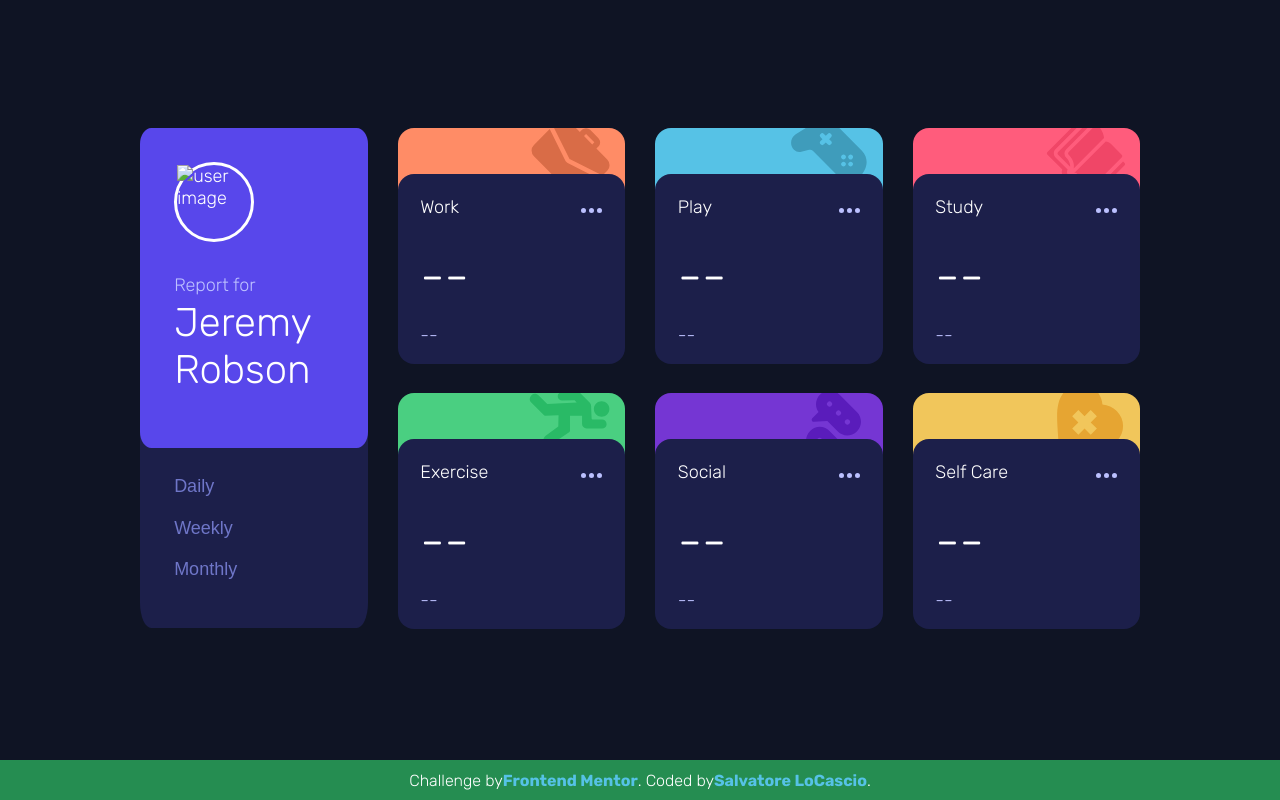
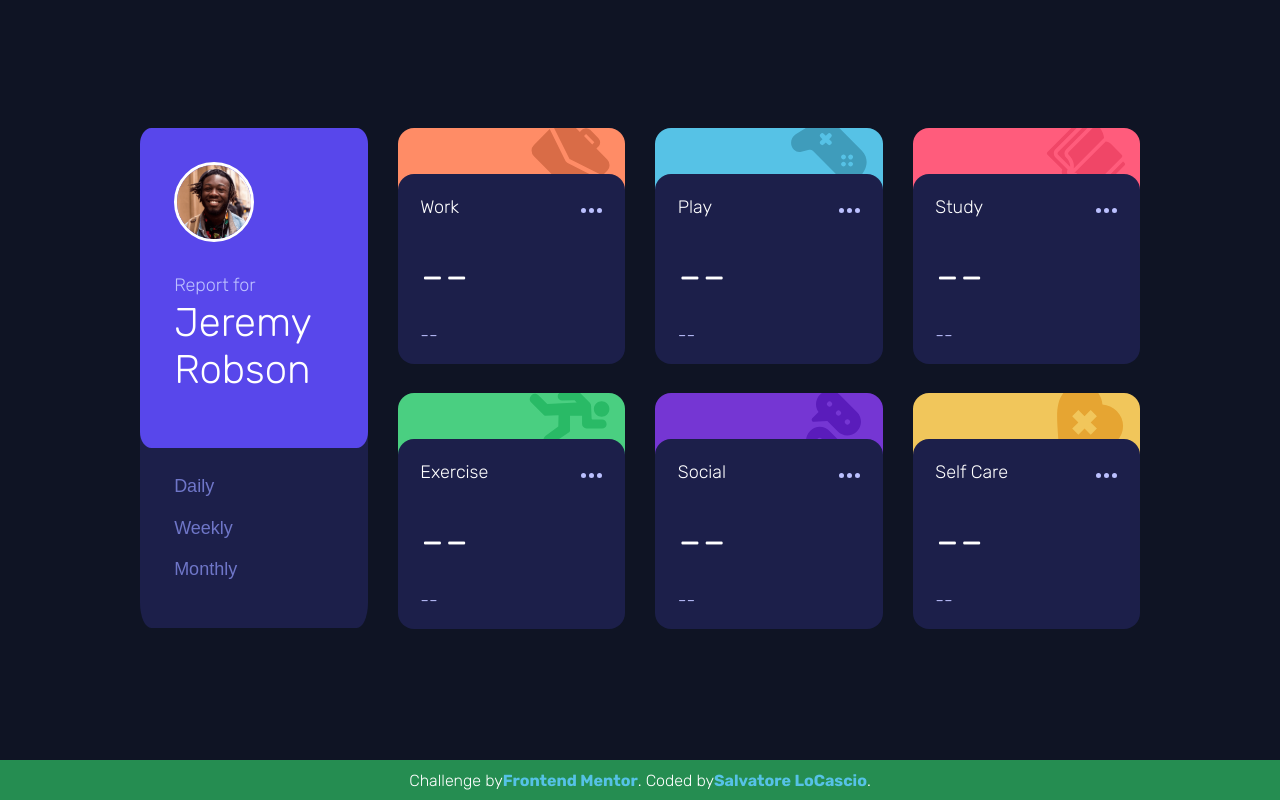
Before and after one commit to S-LoCascio/Frontend_Mentor_Time_tracking_Dashboard, a plain HTML site: page index.html in a window 1280 px wide. Drawn offline with Linux system fonts and the light colour scheme; the site is published under a folder, as on GitHub Pages, so addresses that start at the root find nothing.

Commit message:
updated image repository

```diff
--- a/index.html
+++ b/index.html
@@ -19,7 +19,7 @@
       <div class="user-card">
         <div class="user-card-plate">
           <div class="user-img">
-            <img src="/images/image-jeremy.png" alt="user image" />
+            <img src="./images/image-jeremy.png" alt="user image" />
           </div>
           <div class="user-info">
           <p class="user-card-plate-para">Report for</p>
```
